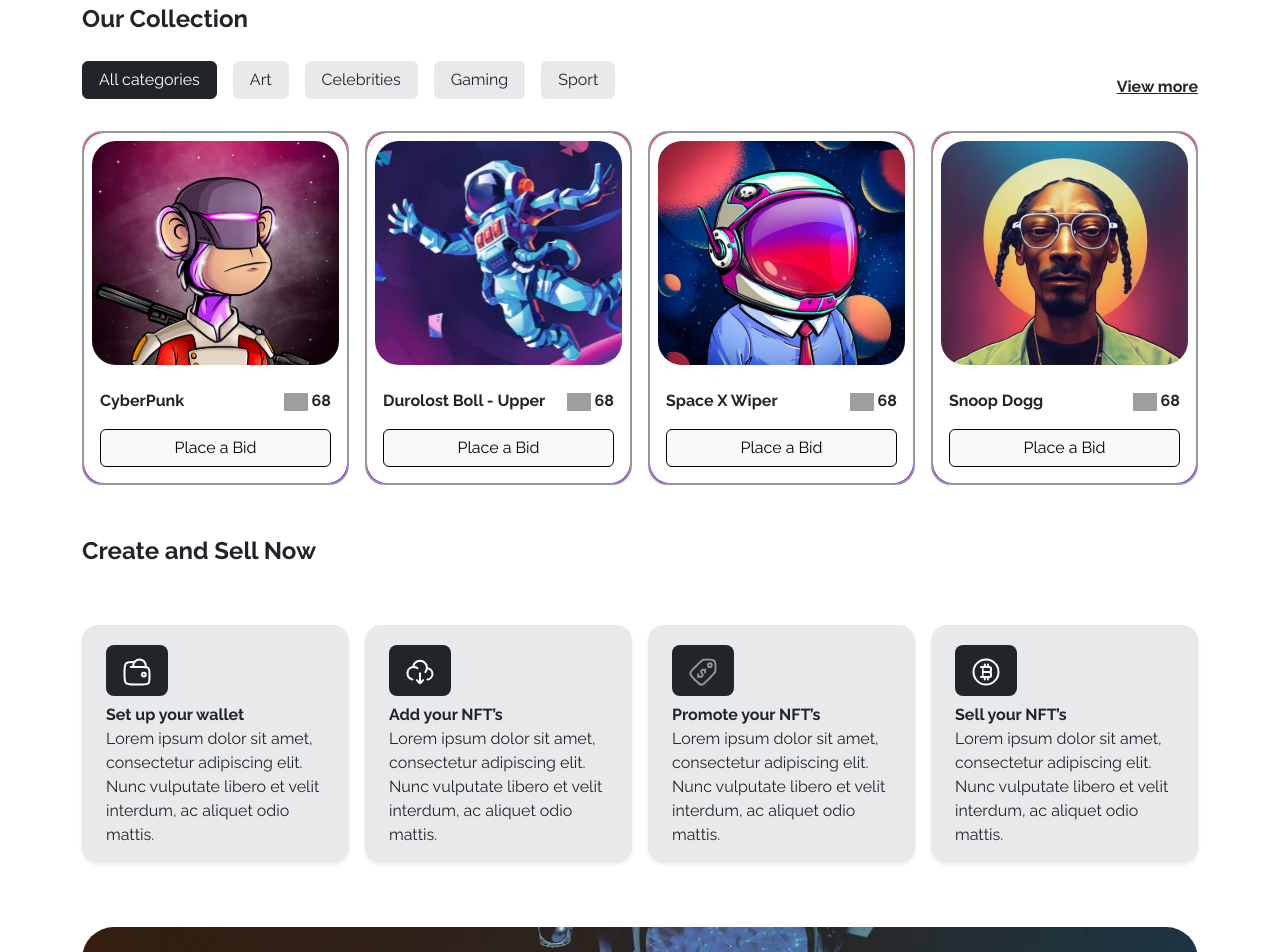
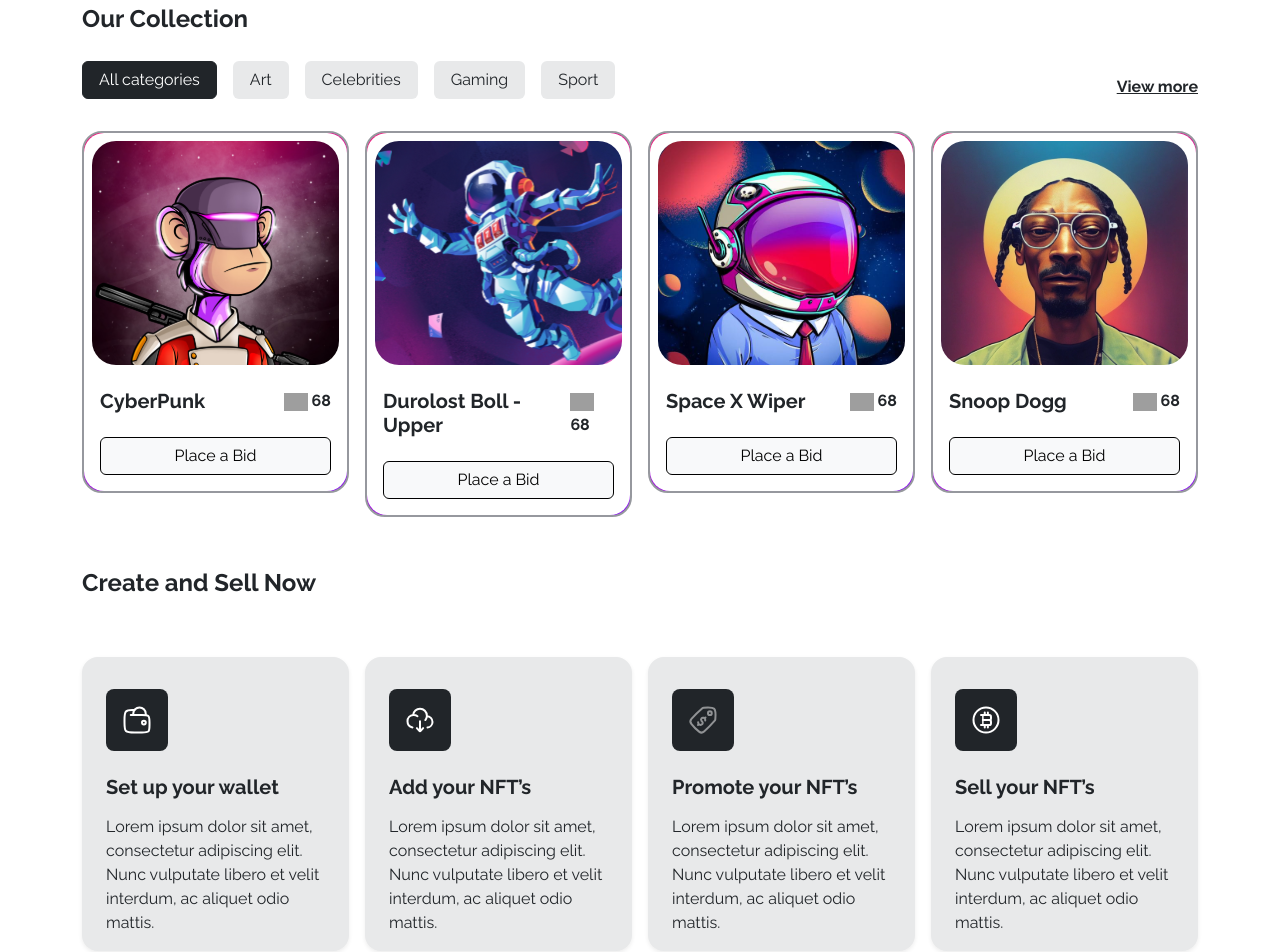
Before and after one commit to Iovann/figma-to-code-ed2-week1, a React (Vite) app: page / in a window 1280 px wide. Shown: the part 700-1652 px from the top of the page. Built offline with nearby package versions, Linux system fonts and the light colour scheme; grey boxes are pictures that could not be loaded.

Commit message:
refactor(app): separate collection and sell sections into components

```diff
--- a/src/App.jsx
+++ b/src/App.jsx
@@ -1,56 +1,19 @@
 import React from "react";
 import Navbar from "./components/Navbar";
 import HeroSection from "./components/HeroSection";
-import CollectionCard from "./components/CollectionCard";
-import SellCard from "./components/SellCard";
 import Footer from "./components/Footer";
-import { Collections, Sell } from "./common/data";
-import AnimatedSection from "./components/AnimateSection";
+import CollectionsRow from "./components/CollectionsRow";
+import SellRow from "./components/SellRow";
+import BeforeFooter from "./components/BeforeFooter";
 function App() {
   return (
     <>
       <Navbar />
       <section className="container">
         <HeroSection />
-        <p className="fw-bold fs-4">Our Collection</p>
-        <div className="d-flex justify-content-md-between fw-semibold align-items-end flex-wrap">
-          <div className="d-flex align-items-end flex-wrap mb-3">
-            <button className="btn btn-dark px-lg-3 px-2 me-lg-2 me-1 mt-2 mt-md-2">All categories</button>
-            <button className="btn px-lg-3 px-2 mx-lg-2 mx-1 mt-2 mt-md-2 neutralBackground">Art</button>
-            <button className="btn px-lg-3 px-2 mx-lg-2 mx-1 mt-2 mt-md-2 neutralBackground">Celebrities</button>
-            <button className="btn px-lg-3 px-2 mx-lg-2 mx-1 mt-2 mt-md-2 neutralBackground">Gaming</button>
-            <button className="btn px-lg-3 px-2 mx-lg-2 mx-1 mt-2 mt-md-2 neutralBackground">Sport</button>
-            <p className="text-end text-decoration-underline link-offset-2-hover mx-2 d-md-none">View more</p>
-          </div>
-          <p className="text-end text-decoration-underline link-offset-2-hover d-none d-md-inline">View more</p>
-        </div>
-
-        <AnimatedSection>
-          <div className="row g-3 justify-content-lg-between justify-content-center pt-3 pb-5">
-            {Collections.map((item, index) => (
-              <CollectionCard key={index} image={item.image} cardTitle={item.cardTitle} />
-            ))}
-          </div>
-        </AnimatedSection>
-
-        <p className="fw-bold fs-4 pb-4">Create and Sell Now</p>
-
-        <AnimatedSection>
-          <div className="row g-3 justify-content-lg-between justify-content-center pt-3 pb-5">
-            {Sell.map((item, index) => (
-              <SellCard key={index} image={item.image} cardTitle={item.cardTitle} />
-            ))}
-          </div>
-        </AnimatedSection>
-
-        <div className="ps-2 ps-lg-0">
-          <div className="build py-5 w-100 text-center lh-1 d-flex flex-column align-items-center my-3 rounded-5">
-            <p className="text-white display-1 fw-bold">Build your NFT profile</p><br />
-            <p className="text-white fw-bold">Join almost 10k NFT profiles on Digit !</p><br />
-            <button className="btn btn-light px-3 fw-semibold rounded-pill">Sign up now</button>
-          </div>
-        </div>
-
+        <CollectionsRow/>
+        <SellRow/>
+        <BeforeFooter/>
       </section>
       <Footer />
     </>
--- /dev/null
+++ b/src/components/BeforeFooter.jsx
@@ -0,0 +1,15 @@
+import React from 'react'
+
+const BeforeFooter = () => {
+    return (
+        <div className="ps-2 ps-lg-0">
+            <div className="build py-5 w-100 text-center lh-1 d-flex flex-column align-items-center my-3 rounded-5">
+                <p className="text-white display-1 fw-bold">Build your NFT profile</p><br />
+                <p className="text-white fw-bold">Join almost 10k NFT profiles on Digit !</p><br />
+                <button className="btn btn-light px-3 fw-semibold rounded-pill">Sign up now</button>
+            </div>
+        </div>
+    )
+}
+
+export default BeforeFooter
--- a/src/components/CollectionCard.jsx
+++ b/src/components/CollectionCard.jsx
@@ -2,23 +2,20 @@
 
 const CardComponent = ({ image, cardTitle }) => {
     return (
-        <div className="col-lg-3 col-md-6 col-11">
         <div className="card card-collection">
             <div className="card-color">
-                    <img src={image} className="card-img-top img-fluid collectionImg object-fit-cover p-2 rounded-5" alt="Collection Image" width={258} height={213}/>
+                <img src={image} className="card-img-top img-fluid collectionImg object-fit-cover p-2 rounded-5" alt="Collection Image" width={258} height={213} />
                 <div className="card-body">
                     <div className="card-text d-flex justify-content-between fw-semibold">
-                            <span className="fw-bold">{cardTitle}</span>
+                        <h2 className="fw-bold fs-5">{cardTitle}</h2>
                         <span>
-                                <img src="./assets/icons/ethereum.svg" alt="" className="img-fluid" width={24} height={24}/> 68
+                            <img src="./assets/icons/ethereum.svg" alt="" className="img-fluid" width={24} height={24} /> 68
                         </span>
                     </div>
                     <button className="btn w-100 btn btn-light border border-1 border-black mt-3">Place a Bid</button>
                 </div>
             </div>
         </div>
-        </div>
-
     );
 };
 
--- /dev/null
+++ b/src/components/CollectionHeader.jsx
@@ -0,0 +1,21 @@
+import React from 'react'
+
+const CollectionHeader = () => {
+    return (
+        <div>
+            <div className="d-flex justify-content-md-between fw-semibold align-items-end flex-wrap">
+                <div className="d-flex align-items-end flex-wrap mb-3">
+                    <button className="btn btn-dark px-lg-3 px-2 me-lg-2 me-1 mt-2 mt-md-2">All categories</button>
+                    <button className="btn px-lg-3 px-2 mx-lg-2 mx-1 mt-2 mt-md-2 neutralBackground">Art</button>
+                    <button className="btn px-lg-3 px-2 mx-lg-2 mx-1 mt-2 mt-md-2 neutralBackground">Celebrities</button>
+                    <button className="btn px-lg-3 px-2 mx-lg-2 mx-1 mt-2 mt-md-2 neutralBackground">Gaming</button>
+                    <button className="btn px-lg-3 px-2 mx-lg-2 mx-1 mt-2 mt-md-2 neutralBackground">Sport</button>
+                    <p className="text-end text-decoration-underline link-offset-2-hover mx-2 d-md-none">View more</p>
+                </div>
+                <p className="text-end text-decoration-underline link-offset-2-hover d-none d-md-inline">View more</p>
+            </div>
+        </div>
+    )
+}
+
+export default CollectionHeader
--- /dev/null
+++ b/src/components/CollectionsRow.jsx
@@ -0,0 +1,25 @@
+import React from 'react';
+import CollectionCard from "./CollectionCard";
+import { Collections } from '../common/data';
+import AnimatedSection from './AnimateSection';
+import CollectionHeader from './CollectionHeader';
+
+const CollectionsRow = () => {
+    return (
+        <div>
+            <p className="fw-bold fs-4">Our Collection</p>
+            <CollectionHeader />
+            <div className="row g-3 justify-content-lg-between justify-content-center pt-3 pb-5">
+                {Collections.map((item, index) => (
+                    <div className="col-lg-3 col-md-6 col-sm-11 px-4 px-md-2" key={index}>
+                        <AnimatedSection>
+                            <CollectionCard image={item.image} cardTitle={item.cardTitle} />
+                        </AnimatedSection>
+                    </div>
+                ))}
+            </div>
+        </div>
+    );
+}
+
+export default CollectionsRow;
--- a/src/components/SellCard.jsx
+++ b/src/components/SellCard.jsx
@@ -1,21 +1,31 @@
-import React from 'react'
+import React from 'react';
+import { motion } from 'framer-motion';
 
-const SellCard = ({image, cardTitle}) => {
+const SellCard = ({ image, cardTitle }) => {
   return (
-    <div className="col-lg-3 col-md-6 col-11">
-      <div className="card shadow-sm pt-3 px-2 neutralBackground border-0 rounded-4">
+      <motion.div
+        className="card shadow-sm pt-3 px-2 neutralBackground border-0 rounded-4"
+        whileHover={{ scale: 1.05 }}
+        whileTap={{ scale: 0.95 }}
+      >
         <div className="card-body">
           <p>
-            <span className='bg-dark px-3 py-3 rounded-3 card-hover'>
-              <img src={image} alt="card-image"  width={30} height={30}/>
+            <span className="bg-dark px-3 py-3 rounded-3 card-hover d-inline-block">
+              <img
+                src={image}
+                alt={`${cardTitle} image`}
+                width={30}
+                height={30}
+              />
             </span>
           </p>
-          <span className="card-title fw-bold py-2">{cardTitle}</span>
-          <p className="card-text mb-0">Lorem ipsum dolor sit amet, consectetur adipiscing elit. Nunc vulputate libero et velit interdum, ac aliquet odio mattis.</p>
+          <h3 className="card-title fw-bold py-2 fs-5">{cardTitle}</h3>
+          <p className="card-text mb-0">
+            Lorem ipsum dolor sit amet, consectetur adipiscing elit. Nunc vulputate libero et velit interdum, ac aliquet odio mattis.
+          </p>
         </div>
-      </div>
-    </div>
-  )
-}
+      </motion.div>
+  );
+};
 
-export default SellCard
+export default SellCard;
--- /dev/null
+++ b/src/components/SellRow.jsx
@@ -0,0 +1,23 @@
+import React from 'react'
+import { Sell } from "../common/data"
+import SellCard from './SellCard';
+import AnimatedSection from "./AnimateSection";
+
+const SellRow = () => {
+    return (
+        <div>
+            <p className="fw-bold fs-4 pb-4">Create and Sell Now</p>
+            <div className="row g-3 justify-content-lg-between justify-content-center pt-3 pb-5">
+                {Sell.map((item, index) => (
+                    <div className="col-lg-3 col-md-6 col-11 mb-4">
+                        <AnimatedSection>
+                            <SellCard key={index} image={item.image} cardTitle={item.cardTitle} />
+                        </AnimatedSection>
+                    </div>
+                ))}
+            </div>
+        </div>
+    )
+}
+
+export default SellRow
```
Lines whose indentation alone changed are shown as unchanged.
